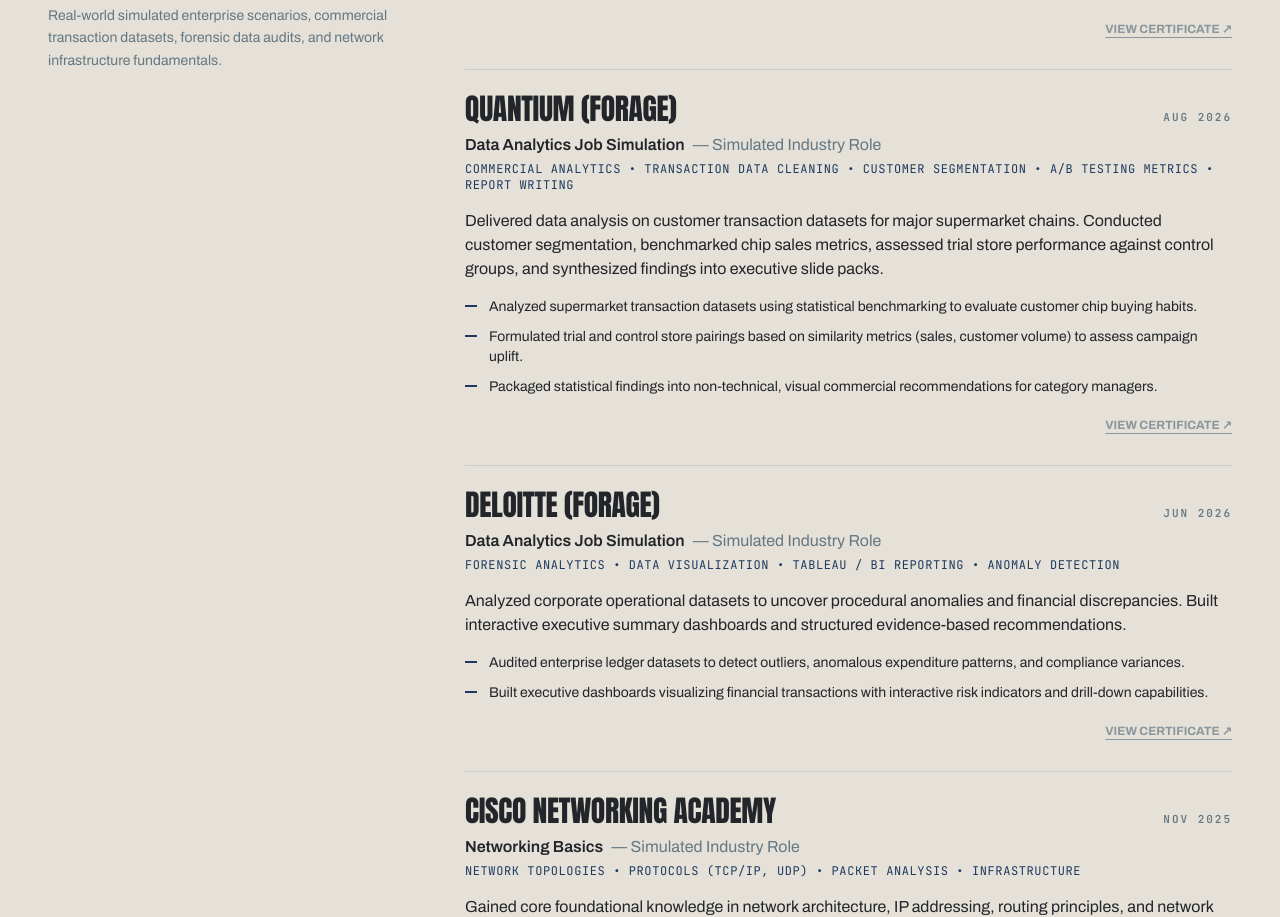
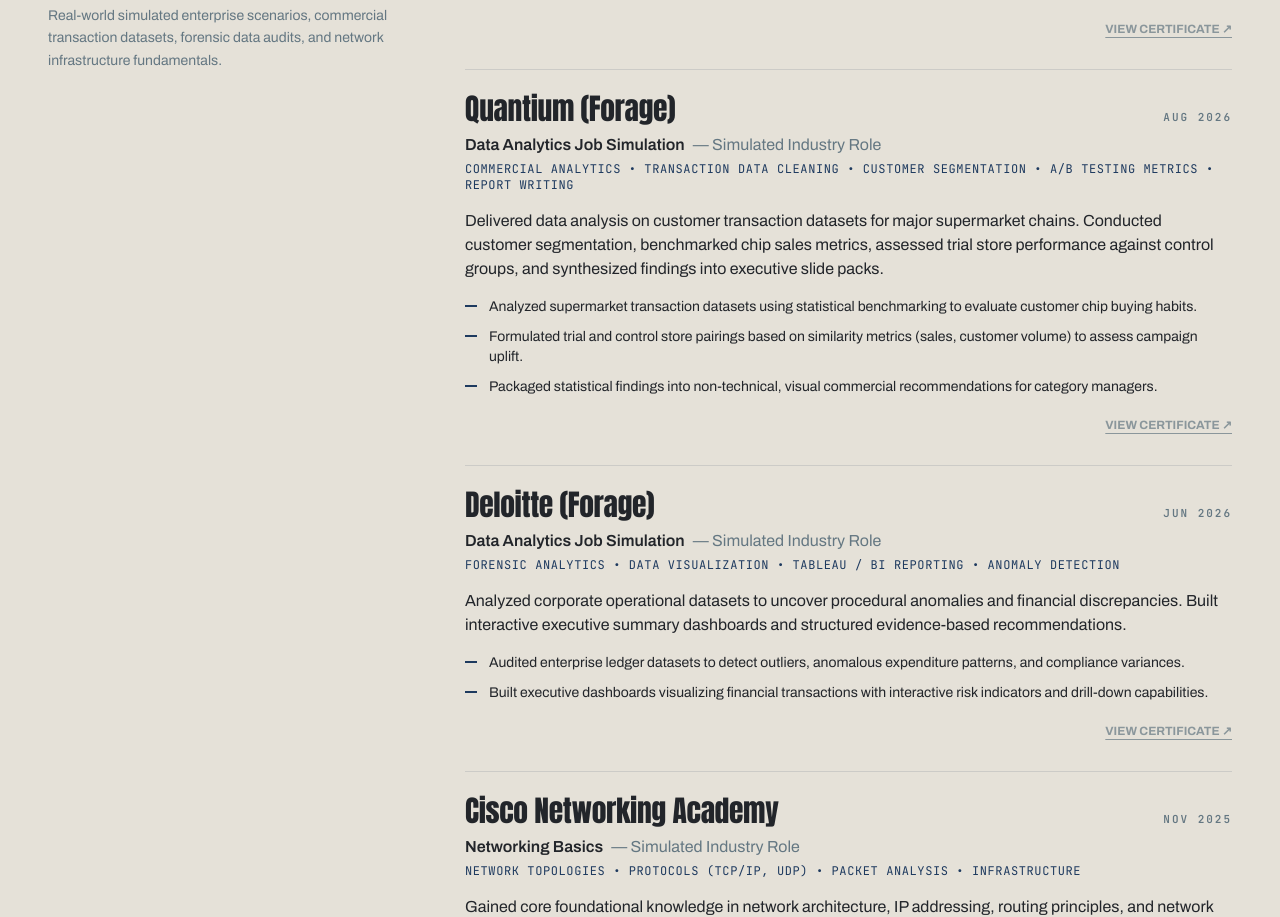
Before and after one commit to lochanhavalimane-pixel/Data_Analyst_Portfolio, a React (Vite) app: page / in a window 1280 px wide. Shown: the part 1896-2813 px from the top of the page. Built offline with nearby package versions, Linux system fonts and the light colour scheme.

Commit message:
Fix certificate heading capitalization and update CV section

```diff
--- a/src/components/Experience.jsx
+++ b/src/components/Experience.jsx
@@ -75,7 +75,7 @@
 
                 <div className="hidden md:block">
                 <div className="grid grid-cols-[minmax(0,1fr)_auto] items-baseline gap-4">
-                  <h3 className="d-3 text-ink">
+                  <h3 className="d-3 certification-title text-ink">
                     {item.title}
                   </h3>
                   <span className="shrink-0 eyebrow text-muted font-mono text-xs">
--- a/src/components/ResumeModal.jsx
+++ b/src/components/ResumeModal.jsx
@@ -94,6 +94,30 @@
             </p>
           </div>
 
+          {/* Projects */}
+          <div className="mt-6 border-b border-rule pb-6">
+            <h2 className="eyebrow text-xs font-bold text-primary tracking-eyebrow mb-3">
+              PROJECTS
+            </h2>
+            <div>
+              <div className="flex justify-between items-baseline">
+                <h3 className="font-bold text-xs sm:text-sm text-ink">
+                  Customer Shopping Behaviour Analysis: <span className="font-mono font-normal text-muted">Python, MySQL, Power BI</span>
+                </h3>
+              </div>
+              <ul className="mt-2 space-y-1.5 text-xs text-ink/80 pl-4 list-disc">
+                <li><strong>Analyzed</strong> shopping behavior across 3,900 transactions in Python to uncover spending patterns and customer segments, guiding strategic business decisions.</li>
+                <li><strong>Cleaned</strong> and engineered the dataset by imputing missing ratings, standardizing columns, and creating age_group and purchase_frequency features to prepare data for analysis.</li>
+                <li>Conducted SQL-based analysis in MySQL, revealing male customers generated <strong>2× more revenue</strong> than female customers <strong>($157.9K vs. $75.2K)</strong>.</li>
+                <li>Identified that repeat buyers (&gt;5 purchases) were nearly <strong>3× more likely to subscribe</strong>, informing loyalty program recommendations.</li>
+                <li>Built an interactive Power BI dashboard with dynamic filters to visualize revenue and sales trends across categories and age groups.</li>
+                <li className="list-none -ml-4 font-mono text-primary text-[0.75rem]">
+                  Repository: <a href="https://github.com/lochanhavalimane-pixel/Customer_Shopping_Behaviour_Analysis" target="_blank" rel="noreferrer" className="hover:underline">github.com/lochanhavalimane-pixel/Customer_Shopping_Behaviour_Analysis</a>
+                </li>
+              </ul>
+            </div>
+          </div>
+
           {/* Education */}
           <div className="mt-6 border-b border-rule pb-6">
             <h2 className="eyebrow text-xs font-bold text-primary tracking-eyebrow mb-3">
@@ -130,36 +154,16 @@
             </ul>
           </div>
 
-          {/* Projects */}
-          <div className="mt-6 border-b border-rule pb-6">
-            <h2 className="eyebrow text-xs font-bold text-primary tracking-eyebrow mb-3">
-              PROJECTS
-            </h2>
-            <div>
-              <div className="flex justify-between items-baseline">
-                <h3 className="font-bold text-xs sm:text-sm text-ink">
-                  Customer Shopping Behaviour Analysis: <span className="font-mono font-normal text-muted">Python, MySQL, Power BI</span>
-                </h3>
-              </div>
-              <ul className="mt-2 space-y-1.5 text-xs text-ink/80 pl-4 list-disc">
-                <li>Analyzed shopping behavior across 3,900 transactions in Python to uncover spending patterns and customer segments, guiding strategic business decisions.</li>
-                <li>Cleaned and engineered the dataset by imputing missing ratings, standardizing columns, and creating age_group and purchase_frequency features to prepare data for analysis.</li>
-                <li>Conducted SQL-based analysis in MySQL, revealing male customers generated <strong>2× more revenue</strong> than female customers ($157.9K vs. $75.2K).</li>
-                <li>Identified that repeat buyers (&gt;5 purchases) were nearly <strong>3× more likely to subscribe</strong>, informing loyalty program recommendations.</li>
-                <li>Built an interactive Power BI dashboard with dynamic filters to visualize revenue and sales trends across categories and age groups.</li>
-                <li className="list-none -ml-4 font-mono text-primary text-[0.75rem]">
-                  Repository: github.com/lochanhavalimane-pixel/Customer_Shopping_Behaviour_Analysis
-                </li>
-              </ul>
-            </div>
-          </div>
-
           {/* Certifications */}
           <div className="mt-6">
             <h2 className="eyebrow text-xs font-bold text-primary tracking-eyebrow mb-3">
               CERTIFICATIONS
             </h2>
             <ul className="space-y-2 text-xs sm:text-sm text-ink/85">
+              <li className="flex justify-between">
+                <span>• SQL and Relational Databases 101– IBM Skills Network</span>
+                <span className="font-mono text-muted">Sep 2026</span>
+              </li>
               <li className="flex justify-between">
                 <span>• Data Analytics Job Simulation – Quantium (Forage)</span>
                 <span className="font-mono text-muted">Aug 2026</span>
--- a/src/data/profileData.js
+++ b/src/data/profileData.js
@@ -58,7 +58,7 @@
       certificateUrl: "/certificates/IBM%20Skills%20Network.pdf"
     },
     {
-      title: "QUANTIUM (FORAGE)",
+      title: "Quantium (Forage)",
       role: "Data Analytics Job Simulation",
       type: "Simulated Industry Role",
       date: "AUG 2026",
@@ -72,7 +72,7 @@
       certificateUrl: "/certificates/quantium-certificate.pdf"
     },
     {
-      title: "DELOITTE (FORAGE)",
+      title: "Deloitte (Forage)",
       role: "Data Analytics Job Simulation",
       type: "Simulated Industry Role",
       date: "JUN 2026",
@@ -85,7 +85,7 @@
       certificateUrl: "/certificates/deloitte-certificate.pdf"
     },
     {
-      title: "CISCO NETWORKING ACADEMY",
+      title: "Cisco Networking Academy",
       role: "Networking Basics",
       type: "Simulated Industry Role",
       date: "NOV 2025",
--- a/src/index.css
+++ b/src/index.css
@@ -134,6 +134,10 @@
   line-height: 0.98;
 }
 
+.certification-title {
+  text-transform: none;
+}
+
 .eyebrow {
   letter-spacing: 0.18em;
   text-transform: uppercase;
```
Also changed, not shown: 1 other file (tests, documents, lock files or other folders).
